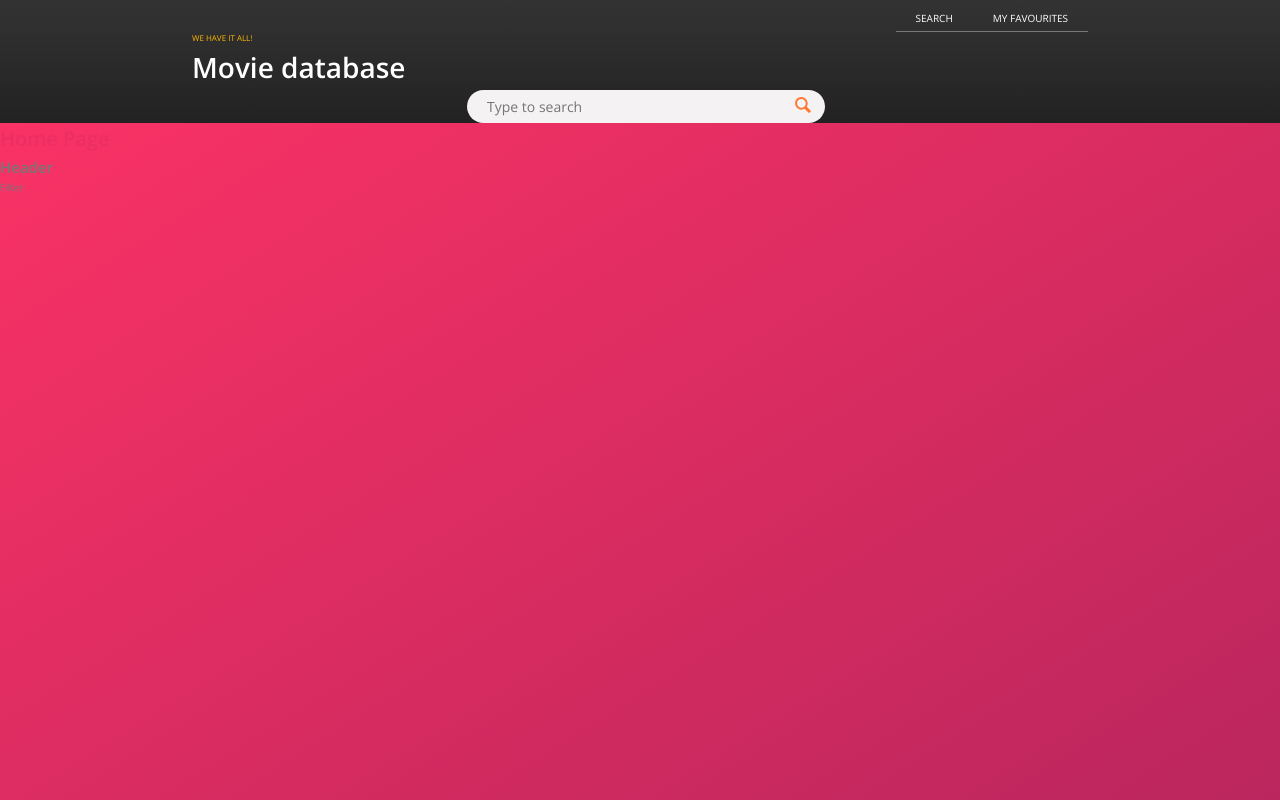
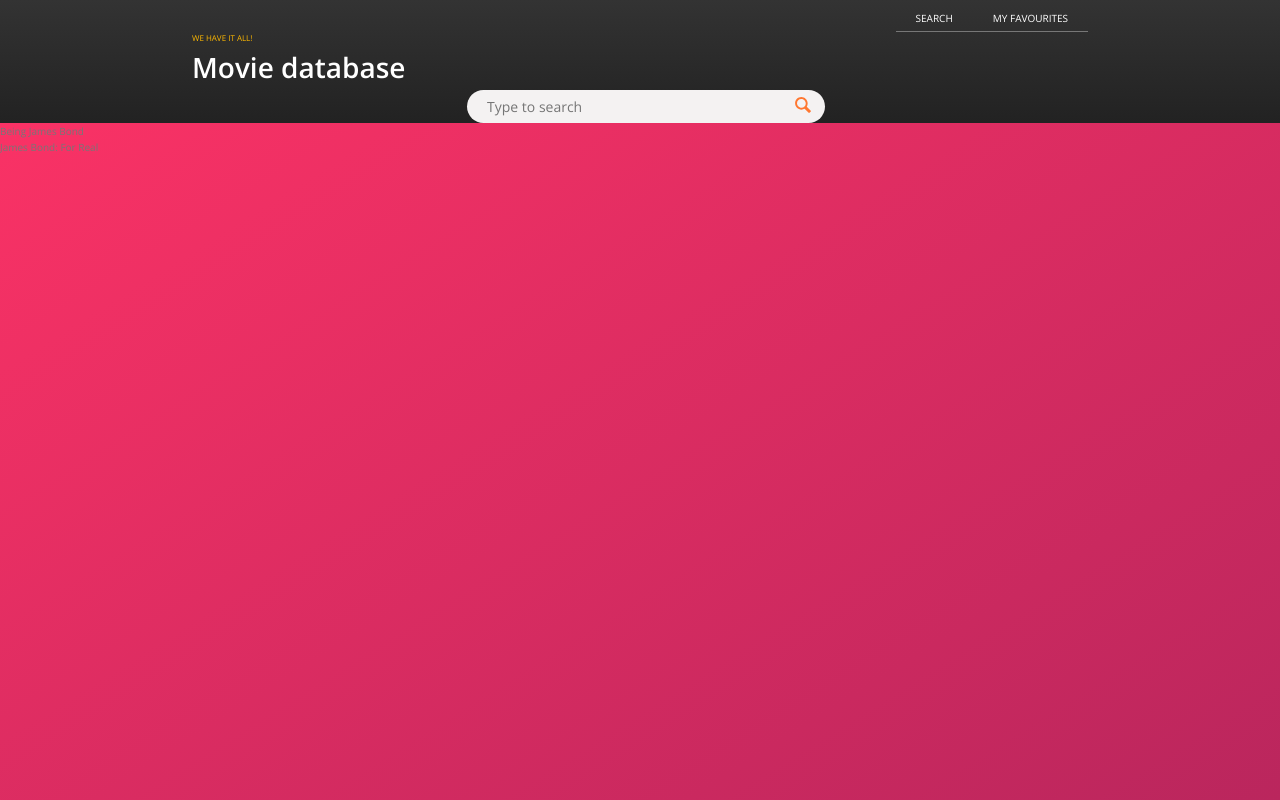
Before and after one commit to Toncheck/movier-app, a Vue app: page /home in a window 1280 px wide. Built offline with nearby package versions, Linux system fonts and the light colour scheme.

Commit message:
store-dummy-data

```diff
--- a/src/main.js
+++ b/src/main.js
@@ -3,7 +3,7 @@ import { createApp } from "vue";
 //Import router paketa
 import router from "./router.js";
 //Import Vuex paketa
-import store from "./store";
+import store from "./store/index.js";
 /* import store from "./store/index.js"; */
 
 //Import App.vue filea kao glavnog file na temelju kojeg se dolje kreira aplikacija
--- a/src/pages/Home.vue
+++ b/src/pages/Home.vue
@@ -1,10 +1,21 @@
 <template>
-  <h1 class="title">Home Page</h1>
-  <section>
-    <h2 class="title-secondary">Header</h2>
-  </section>
-  <div>Filter</div>
+  <ul class="content">
+    <li v-for="record in content" :key="record.id">
+      {{ record.title }}
+    </li>
+  </ul>
 </template>
+
+<script>
+export default {
+  computed: {
+    content() {
+      //module je namespaced tako da je u ["content/content"] prvi content namespaced name, a drugi content je ime gettersa
+      return this.$store.getters["content/content"];
+    },
+  },
+};
+</script>
 
 <style lang="scss">
 .title {
--- a/src/store/index.js
+++ b/src/store/index.js
@@ -1,12 +1,10 @@
-import { createStore } from 'vuex'
+import { createStore } from "vuex";
 
-export default createStore({
-  state: {
-  },
-  mutations: {
-  },
-  actions: {
-  },
-  modules: {
-  }
-})
+import contentModule from "./modules/content/index.js";
+
+const store = createStore({
+  //ovdje se daje ime modulu koje smo postavili namespaced u true i to je bitno za dohvaćanje gettersa
+  modules: { content: contentModule },
+});
+
+export default store;
--- /dev/null
+++ b/src/store/modules/content/actions.js
@@ -0,0 +1 @@
+export default {};
--- /dev/null
+++ b/src/store/modules/content/getters.js
@@ -0,0 +1,8 @@
+export default {
+  content(state) {
+    return state.content;
+  },
+  hasContent(state) {
+    return state.content && state.content.length > 0;
+  },
+};
--- /dev/null
+++ b/src/store/modules/content/index.js
@@ -0,0 +1,30 @@
+import mutations from "./mutations.js";
+import actions from "./actions.js";
+import getters from "./getters.js";
+
+export default {
+  namespaced: true,
+  state() {
+    return {
+      content: [
+        {
+          id: "movie1",
+          popularity: 40.3,
+          title: "Being James Bond",
+          summary:
+            "Daniel Craig candidly reflects on his 15 year adventure as James Bond. Including never-before-seen archival footage from Casino Royale to the upcoming 25th film No Time To Die, Craig shares his personal memories in conversation with 007 producers, Michale G Wilson and Barbara Broccolli",
+        },
+        {
+          id: "movie2",
+          popularity: 23,
+          title: "James Bond: For Real",
+          summary:
+            "The stunts and action set pieces for the 2006 James Bond adventure 'Casino Royale'",
+        },
+      ],
+    };
+  },
+  mutations,
+  actions,
+  getters,
+};
--- /dev/null
+++ b/src/store/modules/content/mutations.js
@@ -0,0 +1 @@
+export default {};
```
Also changed, not shown: src/components/content/ContentItem.Vue (+7 -6 lines).
